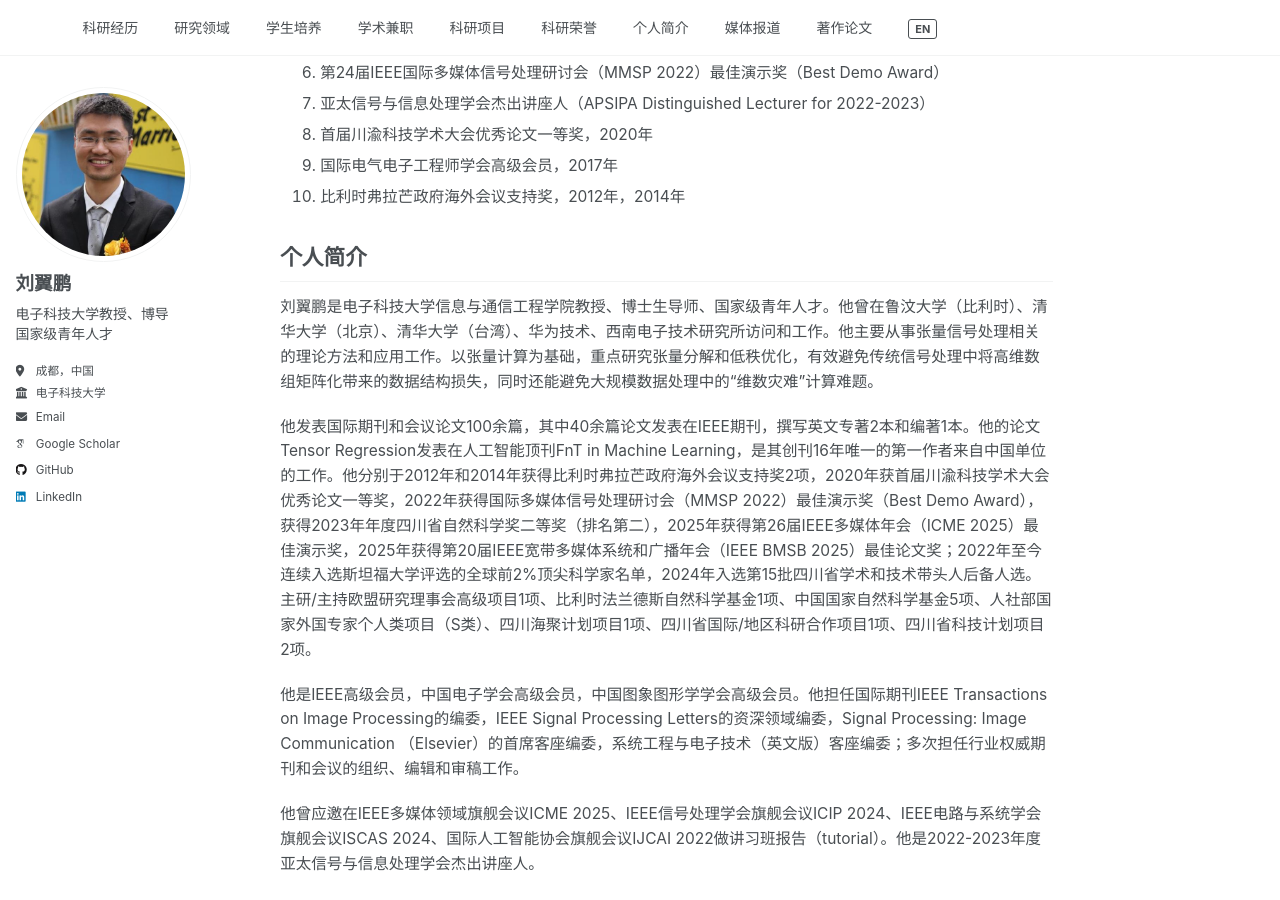
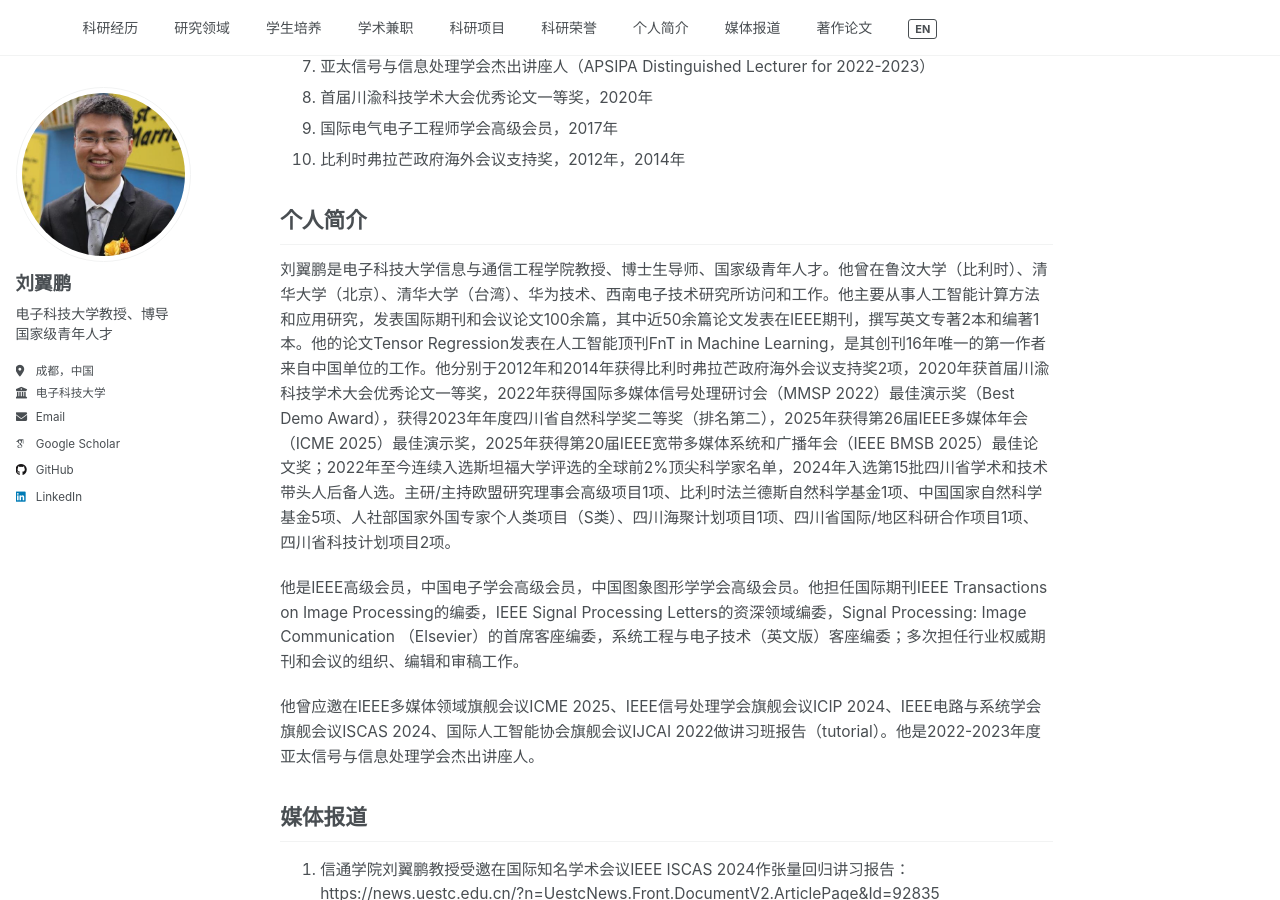
Before and after one commit to yipengliu/yipengliu.github.io, a Jekyll site: the page built from _pages/main-zh.md, in a window 1280 px wide and 900 px high, scrolled down 1928 px. Built offline with Jekyll 4.4.1, drawn with Linux system fonts in a browser that asks for light colours; some web fonts are replaced; some of the changed text lies outside the part shown.

Commit message:
Revise research areas and personal introduction sections

```diff
--- a/_pages/main-zh.md
+++ b/_pages/main-zh.md
@@ -23,10 +23,11 @@
 
 ## <a id="研究领域"></a>研究领域
 
-1. 张量计算：张量分解、张量神经网络、低秩张量学习
-2. 计算成像：快速成像、图像重建、图像增强、对抗样本
-3. 无线感知：频谱感知、波束形成、盲源分离、无线电定位
-4. 智能医疗：影像识别、认知障碍筛查、运动障碍筛查、脑机接口
+1. 人工智能计算方法：张量分解、超复数计算、超图表示、学习型优化
+2. 人工智能垂直领域应用：
+   计算成像：快速成像、图像重建、图像增强、对抗样本
+   无线感知：频谱感知、波束形成、盲源分离、无线电定位
+   智能医疗：影像识别、认知障碍筛查、运动障碍筛查、脑机接口
 
 ## <a id="学生培养"></a>学生培养
 
@@ -75,9 +76,7 @@
 
 ## <a id="个人简介"></a>个人简介
 
-刘翼鹏是电子科技大学信息与通信工程学院教授、博士生导师、国家级青年人才。他曾在鲁汶大学（比利时）、清华大学（北京）、清华大学（台湾）、华为技术、西南电子技术研究所访问和工作。他主要从事张量信号处理相关的理论方法和应用工作。以张量计算为基础，重点研究张量分解和低秩优化，有效避免传统信号处理中将高维数组矩阵化带来的数据结构损失，同时还能避免大规模数据处理中的“维数灾难”计算难题。
-
-他发表国际期刊和会议论文100余篇，其中40余篇论文发表在IEEE期刊，撰写英文专著2本和编著1本。他的论文Tensor Regression发表在人工智能顶刊FnT in Machine Learning，是其创刊16年唯一的第一作者来自中国单位的工作。他分别于2012年和2014年获得比利时弗拉芒政府海外会议支持奖2项，2020年获首届川渝科技学术大会优秀论文一等奖，2022年获得国际多媒体信号处理研讨会（MMSP 2022）最佳演示奖（Best Demo Award），获得2023年年度四川省自然科学奖二等奖（排名第二），2025年获得第26届IEEE多媒体年会（ICME 2025）最佳演示奖，2025年获得第20届IEEE宽带多媒体系统和广播年会（IEEE BMSB 2025）最佳论文奖；2022年至今连续入选斯坦福大学评选的全球前2%顶尖科学家名单，2024年入选第15批四川省学术和技术带头人后备人选。主研/主持欧盟研究理事会高级项目1项、比利时法兰德斯自然科学基金1项、中国国家自然科学基金5项、人社部国家外国专家个人类项目（S类）、四川海聚计划项目1项、四川省国际/地区科研合作项目1项、四川省科技计划项目2项。
+刘翼鹏是电子科技大学信息与通信工程学院教授、博士生导师、国家级青年人才。他曾在鲁汶大学（比利时）、清华大学（北京）、清华大学（台湾）、华为技术、西南电子技术研究所访问和工作。他主要从事人工智能计算方法和应用研究，发表国际期刊和会议论文100余篇，其中近50余篇论文发表在IEEE期刊，撰写英文专著2本和编著1本。他的论文Tensor Regression发表在人工智能顶刊FnT in Machine Learning，是其创刊16年唯一的第一作者来自中国单位的工作。他分别于2012年和2014年获得比利时弗拉芒政府海外会议支持奖2项，2020年获首届川渝科技学术大会优秀论文一等奖，2022年获得国际多媒体信号处理研讨会（MMSP 2022）最佳演示奖（Best Demo Award），获得2023年年度四川省自然科学奖二等奖（排名第二），2025年获得第26届IEEE多媒体年会（ICME 2025）最佳演示奖，2025年获得第20届IEEE宽带多媒体系统和广播年会（IEEE BMSB 2025）最佳论文奖；2022年至今连续入选斯坦福大学评选的全球前2%顶尖科学家名单，2024年入选第15批四川省学术和技术带头人后备人选。主研/主持欧盟研究理事会高级项目1项、比利时法兰德斯自然科学基金1项、中国国家自然科学基金5项、人社部国家外国专家个人类项目（S类）、四川海聚计划项目1项、四川省国际/地区科研合作项目1项、四川省科技计划项目2项。
 
 他是IEEE高级会员，中国电子学会高级会员，中国图象图形学学会高级会员。他担任国际期刊IEEE Transactions on Image Processing的编委，IEEE Signal Processing Letters的资深领域编委，Signal Processing: Image Communication （Elsevier）的首席客座编委，系统工程与电子技术（英文版）客座编委；多次担任行业权威期刊和会议的组织、编辑和审稿工作。
 
```
